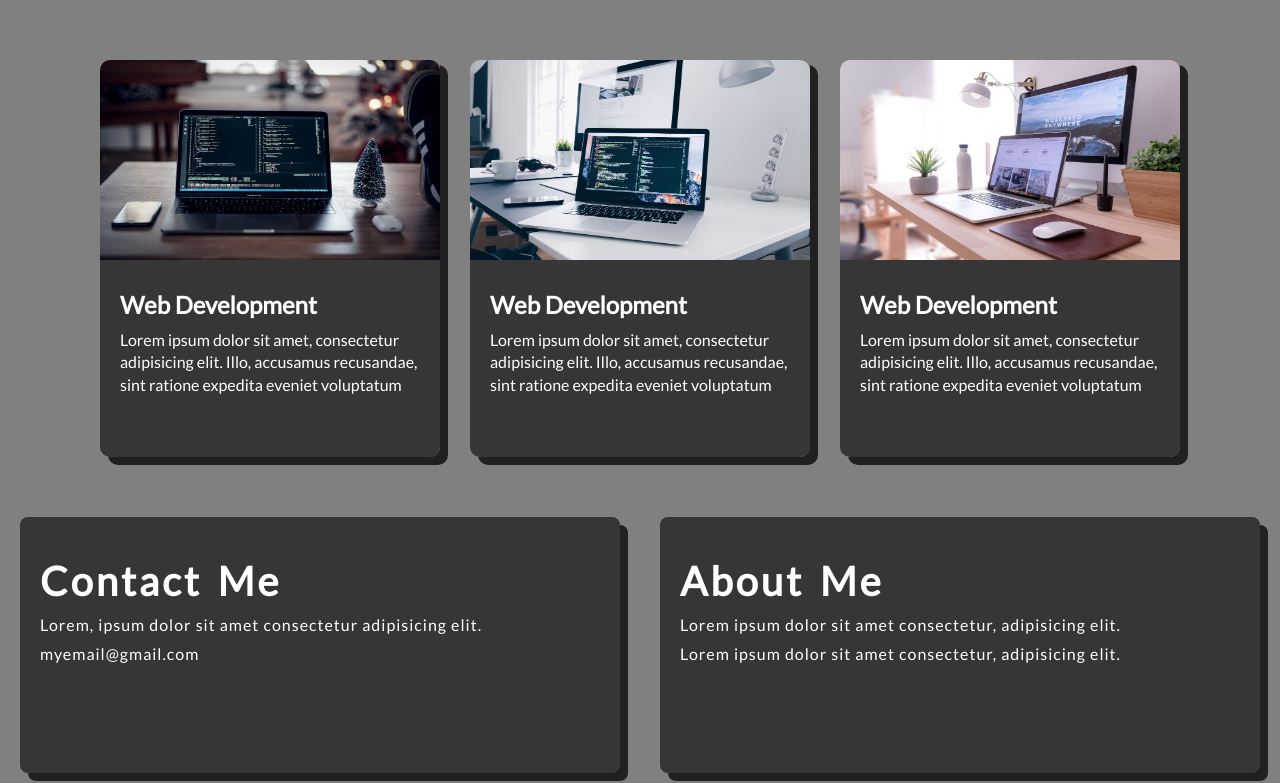
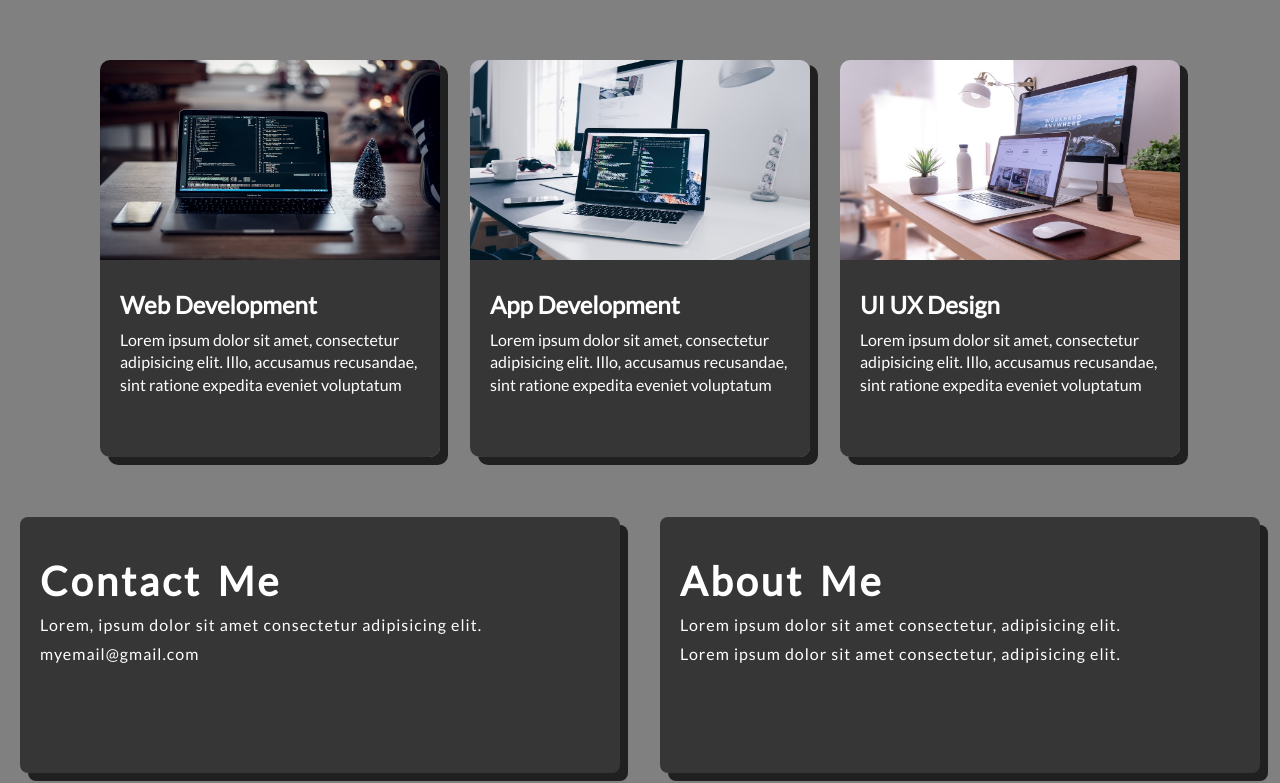
Before and after one commit to akshay-click/Developer-Portfolio-Landing-Page---HTML-CSS-Project---In-Class---9q455j31k711, a plain HTML site: page index.html in a window 1280 px wide. Shown: the part 918-1701 px from the top of the page. Drawn offline with Linux system fonts and the light colour scheme.

Commit message:
Update index.html

```diff
--- a/index.html
+++ b/index.html
@@ -36,7 +36,7 @@
       <div class="card">
         <img src="app-img.jpg" alt="app-image" />
         <div class="card-content">
-          <h3>Web Development</h3>
+          <h3>App Development</h3>
           <p>
             Lorem ipsum dolor sit amet, consectetur adipisicing elit. Illo,
             accusamus recusandae, sint ratione expedita eveniet voluptatum
@@ -46,7 +46,7 @@
       <div class="card">
         <img src="ui-img.jpg" alt="ui-image" />
         <div class="card-content">
-          <h3>Web Development</h3>
+          <h3>UI UX Design</h3>
           <p>
             Lorem ipsum dolor sit amet, consectetur adipisicing elit. Illo,
             accusamus recusandae, sint ratione expedita eveniet voluptatum
```
